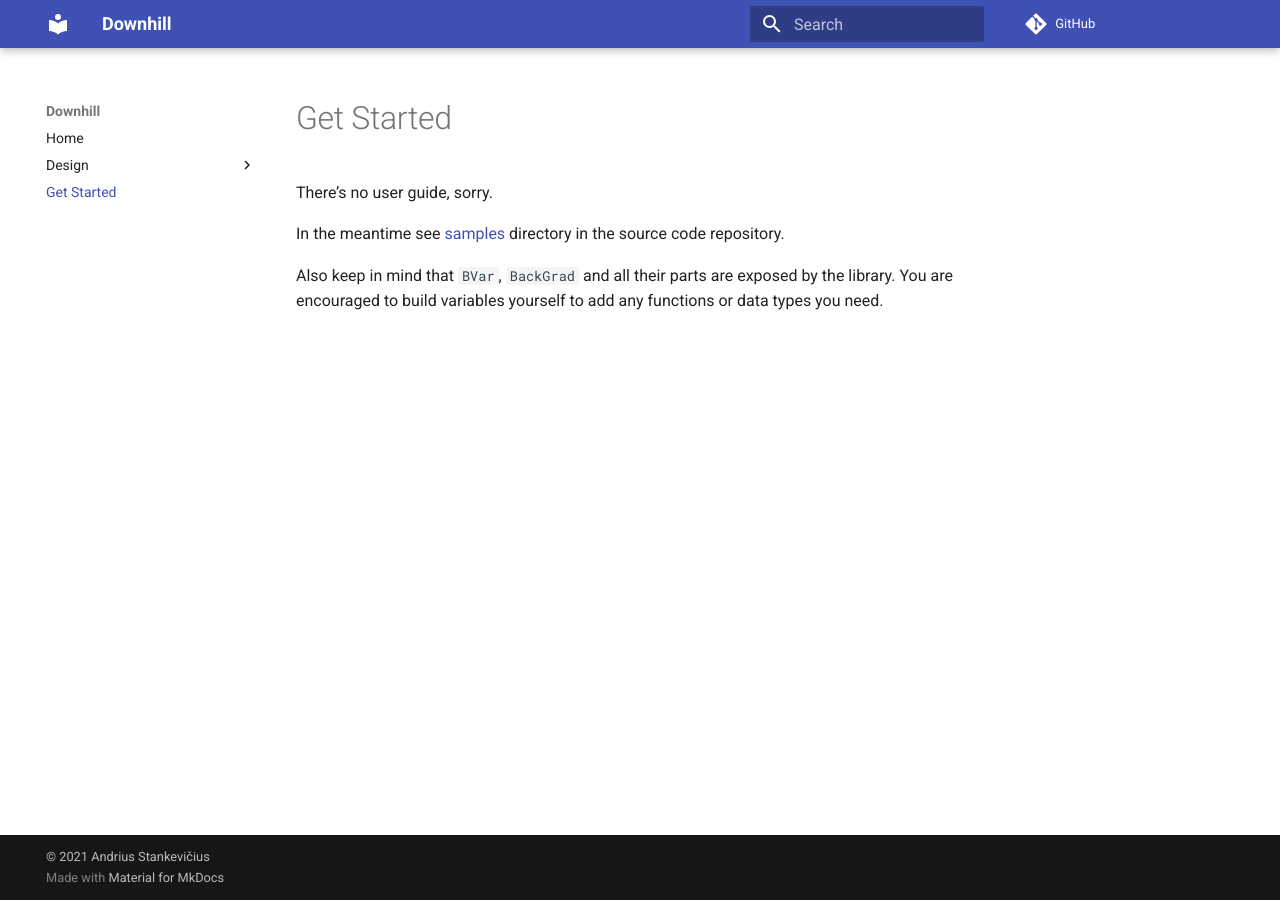
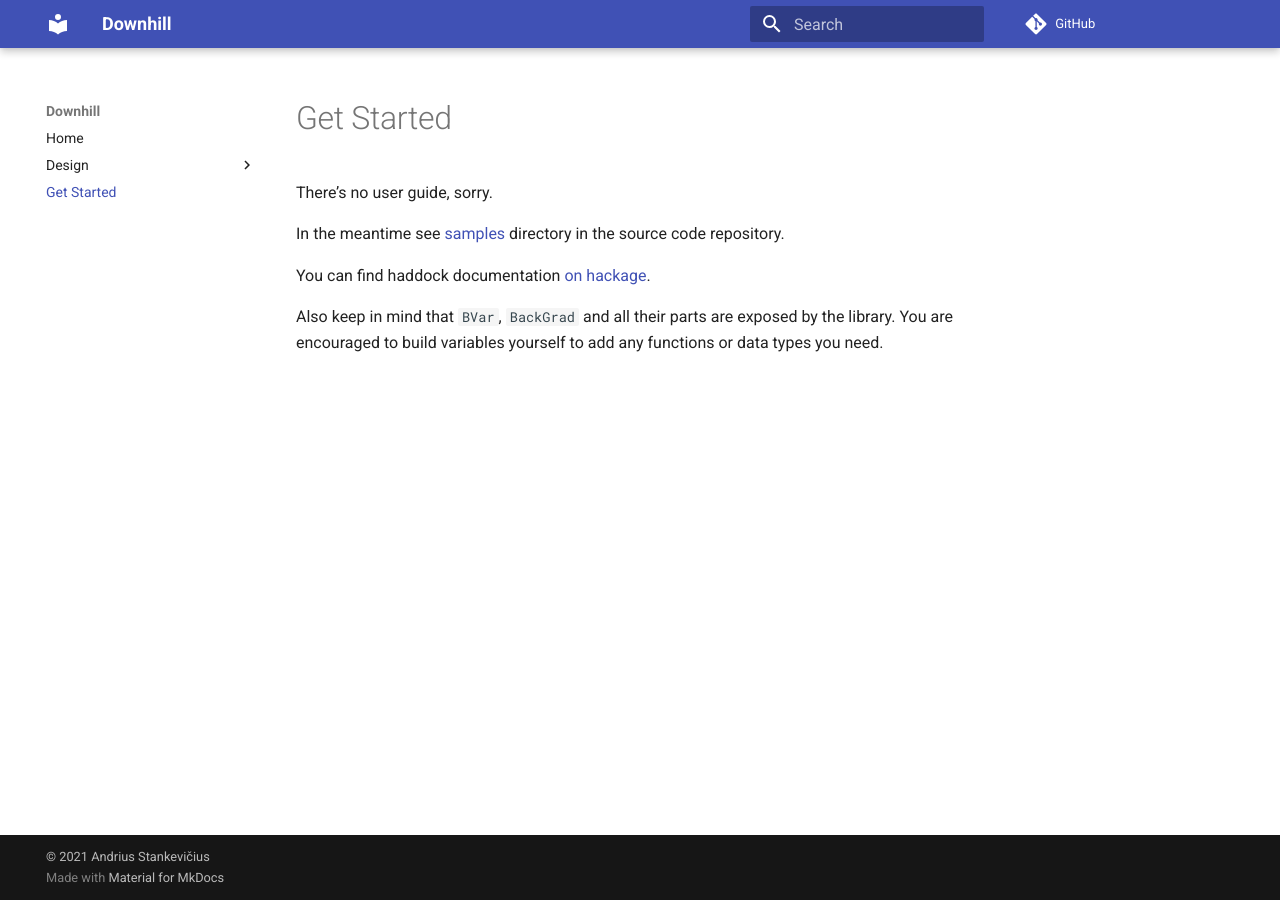
Before and after one commit to andriusstank/downhill, an MkDocs documentation site: the page built from doc/docs/getstart.md, in a window 1280 px wide. Built offline with MkDocs 1.6.1 and Material for MkDocs 9.7.7, drawn with Linux system fonts in a browser that asks for light colours; comment, search, counter and statistics services are not loaded.

Commit message:
hackage link

```diff
--- a/doc/docs/getstart.md
+++ b/doc/docs/getstart.md
@@ -5,6 +5,8 @@ There's no user guide, sorry.
 In the meantime see [samples](https://github.com/andriusstank/downhill/tree/master/samples)
 directory in the source code repository.
 
+You can find haddock documentation [on hackage](https://hackage.haskell.org/package/downhill).
+
 Also keep in mind that `BVar`, `BackGrad` and all their parts are exposed by the library.
 You are encouraged to build variables yourself to add any functions or data types
 you need.
```
